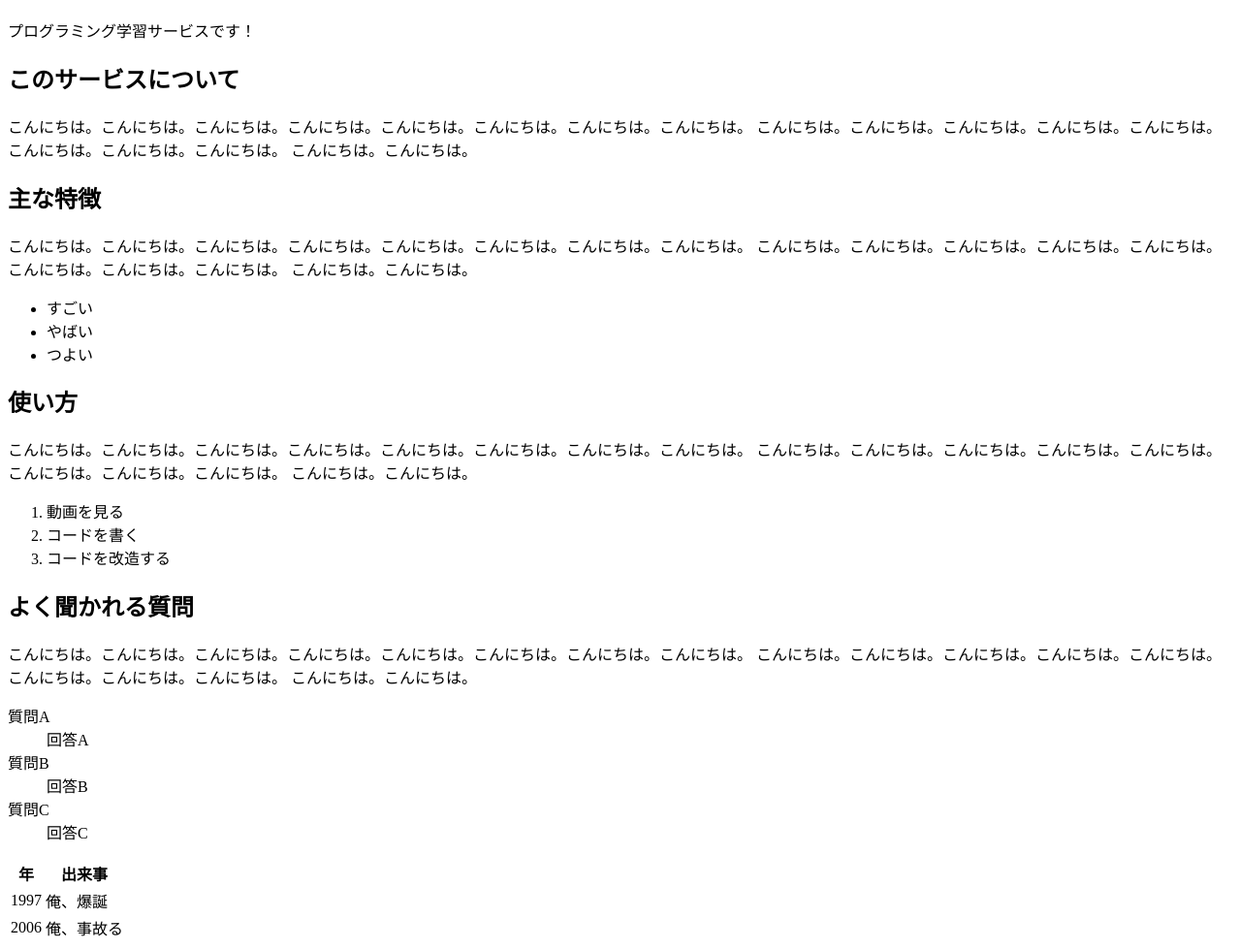
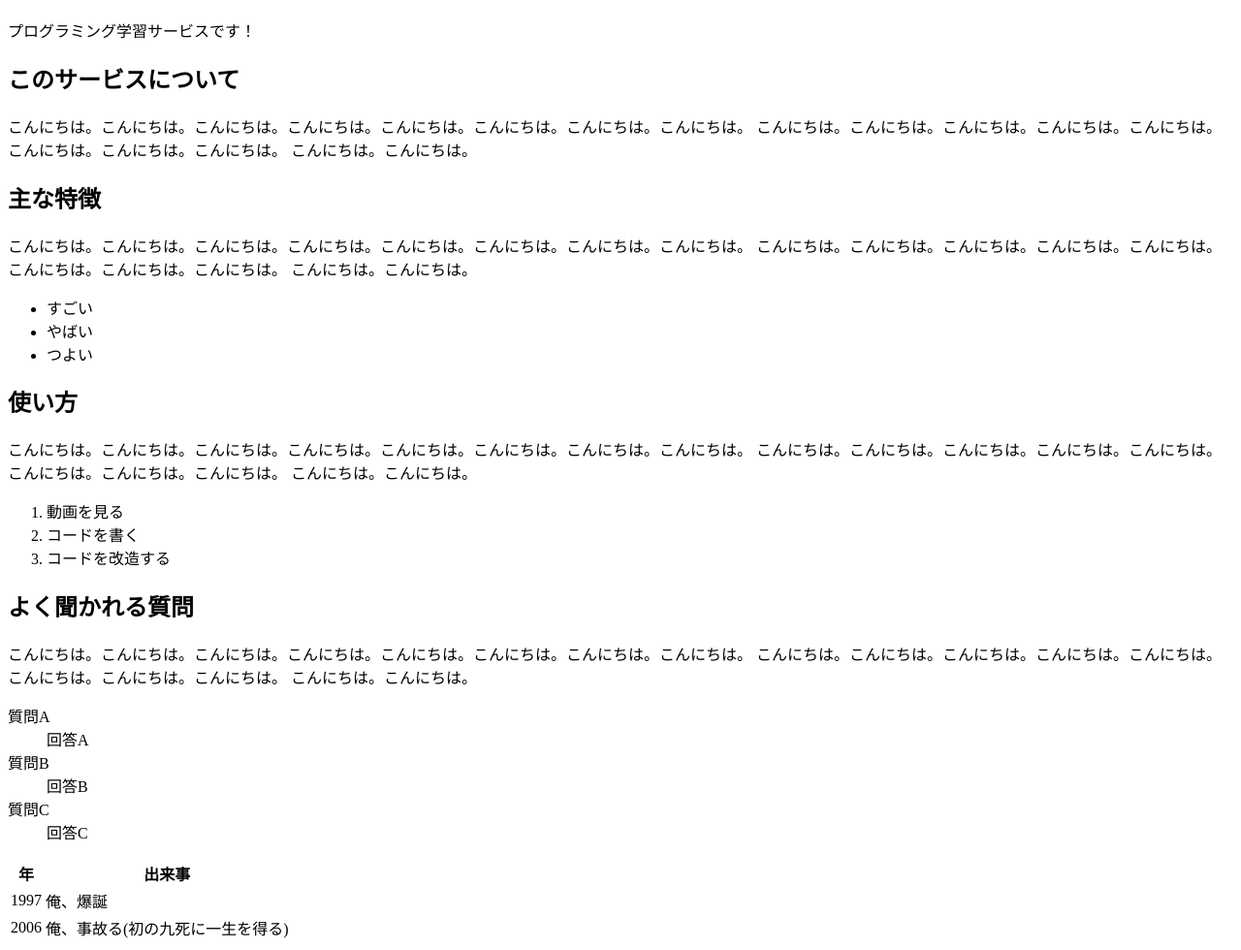
Before and after one commit to shimirin36/mysite, a plain HTML site: page index.html in a window 1280 px wide. Shown: the part 102-1082 px from the top of the page at 97% size. Drawn offline with Linux system fonts and the light colour scheme.

Commit message:
modify history comments
2006年の出来事にコメントを追記

```diff
--- a/index.html
+++ b/index.html
@@ -69,7 +69,7 @@
       </tr>
       <tr>
         <td>2006</td>
-        <td>俺、事故る</td>
+        <td>俺、事故る(初の九死に一生を得る)</td>
       </tr>
     </tbody>
   </table>
```
